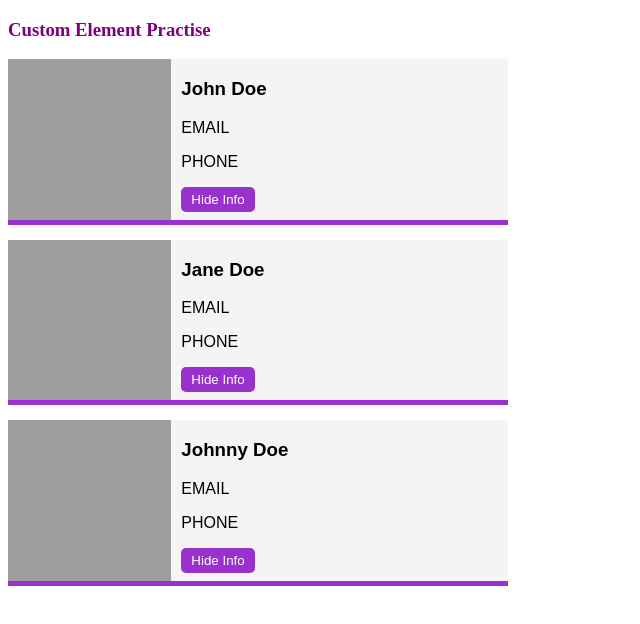
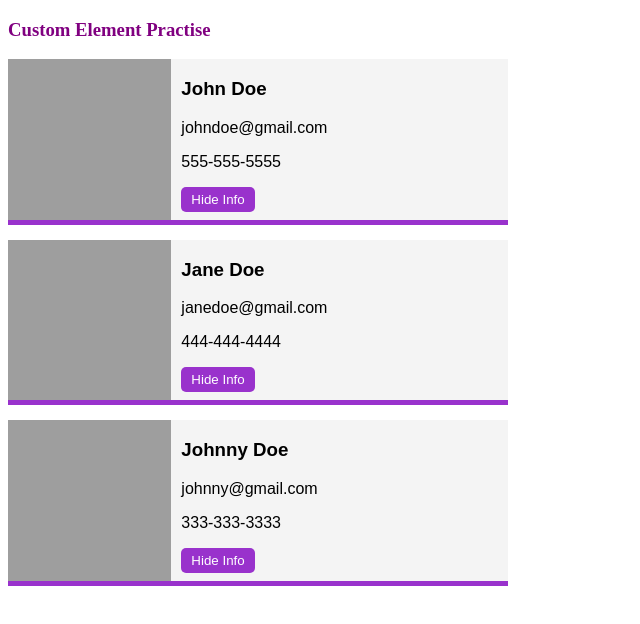
Before and after one commit to Dannus90/CustomWebComponentPractise, a plain HTML site: page index.html in a window 1280 px wide. Shown: the whole page, without its empty margins (0-640 px from the left). Drawn offline with Linux system fonts and the light colour scheme.

Commit message:
Fix slots to display

```diff
--- a/index.html
+++ b/index.html
@@ -12,14 +12,23 @@
     <user-card
       name="John Doe"
       avatar="https://randomuser.me/api/portraits/men/1.jpg"
-    ></user-card>
+    >
+      <div slot="email">johndoe@gmail.com</div>
+      <div slot="phone">555-555-5555</div>
+    </user-card>
     <user-card
       name="Jane Doe"
       avatar="https://randomuser.me/api/portraits/women/2.jpg"
-    ></user-card>
+    >
+      <div slot="email">janedoe@gmail.com</div>
+      <div slot="phone">444-444-4444</div></user-card
+    >
     <user-card
       name="Johnny Doe"
       avatar="https://randomuser.me/api/portraits/men/4.jpg"
-    ></user-card>
+    >
+      <div slot="email">johnny@gmail.com</div>
+      <div slot="phone">333-333-3333</div></user-card
+    >
   </body>
 </html>
--- a/userCard.js
+++ b/userCard.js
@@ -32,8 +32,8 @@ template.innerHTML = `
         <div>
             <h3></h3>
             <div class="info">
-                <p>EMAIL</p>
-                <p>PHONE</p>
+                <p><slot name="email" /></p>
+                <p><slot name="phone" /></p>
             </div>
             <button id="toggle-info">Hide Info</button>
         </div>
@@ -48,8 +48,6 @@ class UserCard extends HTMLElement {
     this.shadowRoot.appendChild(template.content.cloneNode(true));
     this.shadowRoot.querySelector("h3").innerText = this.getAttribute("name");
     this.shadowRoot.querySelector("img").src = this.getAttribute("avatar");
-
-    this.innerHTML = ``;
   }
 }
 
```
